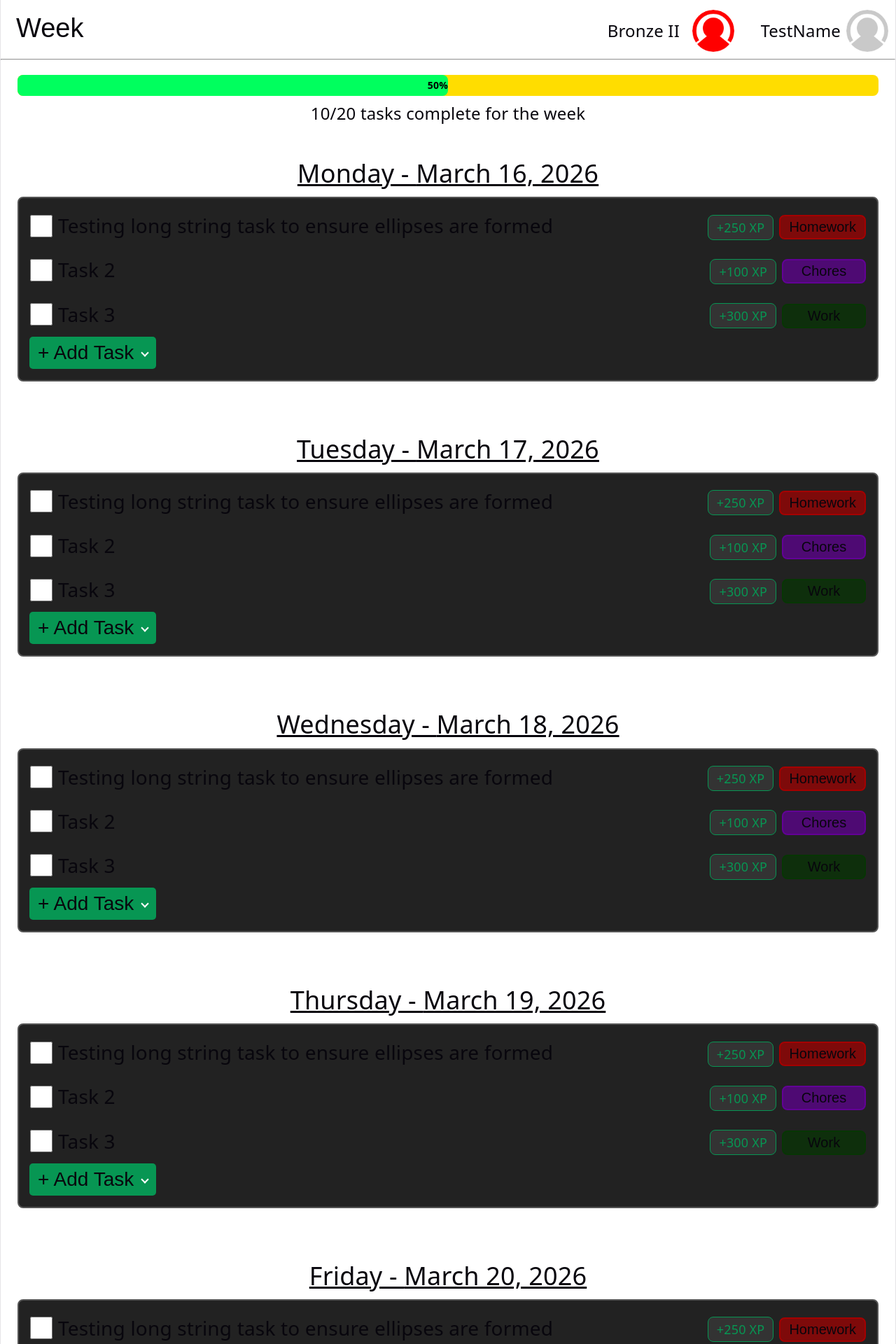
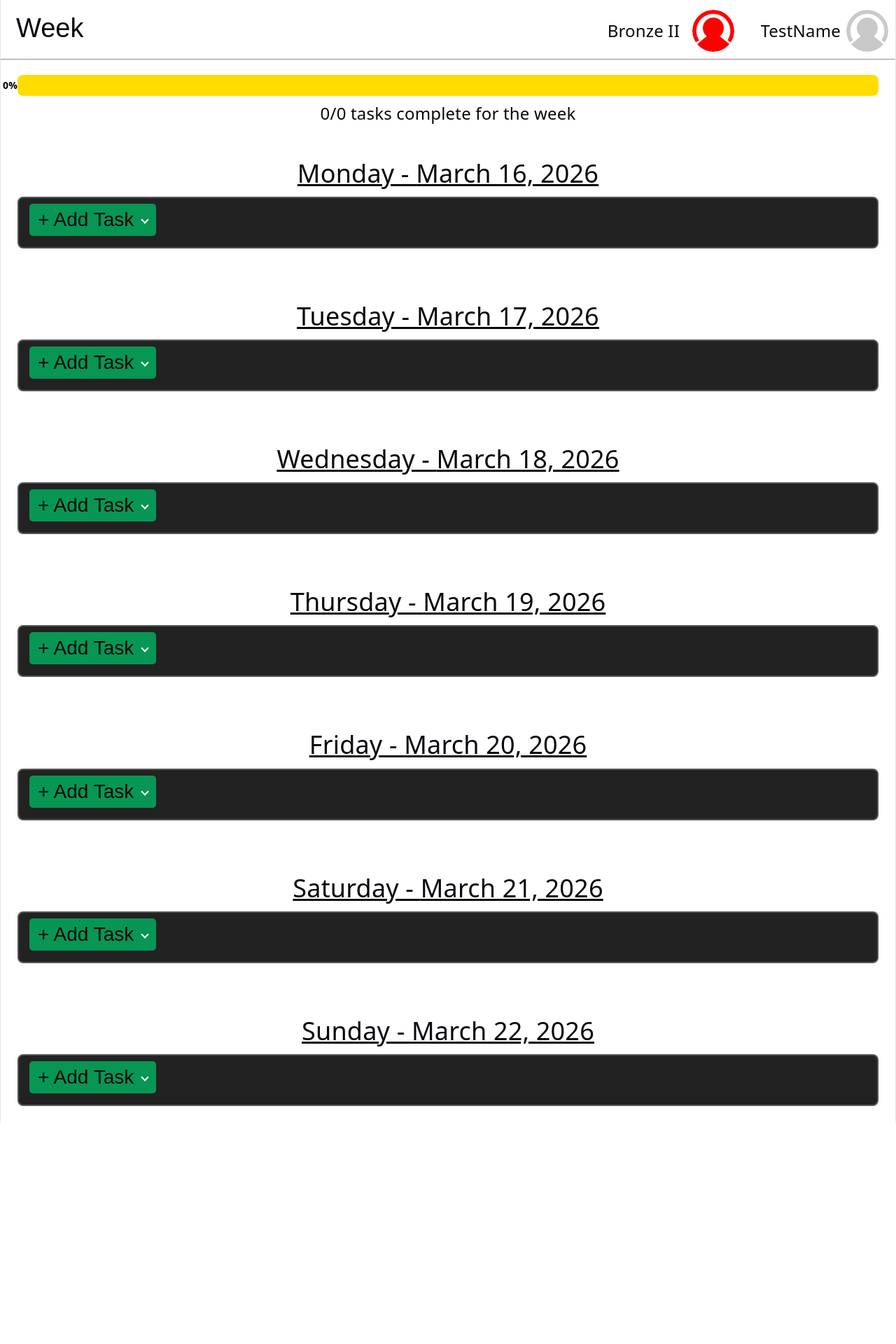
Before and after one commit to IHatePython375/Gamified-To-do, a React (Vite) app in the folder gamified_frontend/: page /week in a window 1280 px wide. Shown: the top 1920 px of the page at 70% size. After the commit the page ends 1604 px from the top, so only its background shows below. Built offline with nearby package versions, Linux system fonts and the light colour scheme.

Commit message:
link shared task state across pages, add dynamic progress bars

```diff
--- a/gamified_frontend/src/App.jsx
+++ b/gamified_frontend/src/App.jsx
@@ -1,17 +1,20 @@
 import './App.css'
-import {Routes, Route, Navigate} from 'react-router-dom'
+import { Routes, Route, Navigate } from 'react-router-dom'
 import Home from './Home.jsx'
 import Today from './Today.jsx'
 import Week from './Week.jsx'
+import { TaskProvider } from './TaskContext.jsx'
 
 function App() {
   return (
+    <TaskProvider>
       <Routes>
         <Route path='/' element={<Home />} />
         <Route path="/today" element={<Today />} />
         <Route path="/week" element={<Week />} />
         <Route path="*" element={<Navigate to="/" replace />} />
       </Routes>
+    </TaskProvider>
   )
 }
 
--- a/gamified_frontend/src/Home.jsx
+++ b/gamified_frontend/src/Home.jsx
@@ -5,8 +5,20 @@ import ProgressBar from './components/progress_bar.jsx';
 import GetDate from './track_tasks.jsx'
 import DrawTodayWidget from './components/todayListHomePg.jsx';
 import { XPPerTask } from './components/xpPerTask.jsx';
+import { useTasks } from './TaskContext.jsx'
+
 
 export default function Home() {
+    const { tasks } = useTasks()
+    const todayStr = new Date().toLocaleDateString('en-CA')
+    const todayTasks = tasks.filter(t => t.date === todayStr)
+
+    const todayProgress = todayTasks.length === 0 ? 0 : Math.round((todayTasks.filter(t => t.checked).length / todayTasks.length) * 100)
+    const weekStart = (() => { const d = new Date(); d.setDate(d.getDate() - (d.getDay() + 6) % 7); return d })()
+    const weekTasks = tasks.filter(t => { const td = new Date(t.date); const we = new Date(weekStart); we.setDate(weekStart.getDate() + 6); return td >= weekStart && td <= we })
+    const weekProgress = weekTasks.length === 0 ? 0 : Math.round((weekTasks.filter(t => t.checked).length / weekTasks.length) * 100)
+
+
     return (
         <div className="app">
             <DrawTopbar page="Home"/>
@@ -39,7 +51,7 @@ export default function Home() {
                     }}>
                         Today
                     </span>
-                    <ProgressBar progress={50}
+                    <ProgressBar progress={todayProgress}
                         style={{
                             flex: 1,
                             height: '30px',
@@ -62,7 +74,7 @@ export default function Home() {
                     }}>
                         Week
                     </span>
-                    <ProgressBar progress={50}
+                    <ProgressBar progress={weekProgress}
                         style={{
                             flex: 1,
                             height: '30px',
@@ -70,11 +82,7 @@ export default function Home() {
                         }}/>
                 </div>
                 <div style={{width: '100%'}}>
-                    <DrawTodayWidget tasks={[
-                        {name: 'Testing long string task to ensure ellipses are formed', type: 'Homework'},
-                        {name: 'Task 2', type: 'Chores'},
-                        {name: 'Task 3', type: 'Work'}
-                    ]}/>
+                    <DrawTodayWidget tasks={todayTasks} />
                 </div>
             </main>
         </div>
--- /dev/null
+++ b/gamified_frontend/src/TaskContext.jsx
@@ -0,0 +1,33 @@
+import React, { createContext, useContext, useState } from 'react';
+
+const TaskContext = createContext();
+
+export function TaskProvider({ children }) {
+    const [tasks, setTasks] = useState([]);
+
+    function addTask(newTask) {
+        setTasks(prev => [...prev, { ...newTask, checked: false, id: Date.now() }]);
+    }
+
+    function toggleTask(id) {
+        setTasks(prev => prev.map(t => t.id === id ? { ...t, checked: !t.checked } : t));
+    }
+
+    function updateTask(id, updates) {
+        setTasks(prev => prev.map(t => t.id === id ? { ...t, ...updates } : t));
+    }
+
+    function deleteTask(id) {
+        setTasks(prev => prev.filter(t => t.id !== id));
+    }
+
+    return (
+        <TaskContext.Provider value={{ tasks, addTask, toggleTask, updateTask, deleteTask }}>
+            {children}
+        </TaskContext.Provider>
+    );
+}
+
+export function useTasks() {
+    return useContext(TaskContext);
+}
--- a/gamified_frontend/src/Today.jsx
+++ b/gamified_frontend/src/Today.jsx
@@ -6,8 +6,17 @@ import GetDate from './track_tasks.jsx'
 import DrawTodayPgWidget from './components/taskWidget.jsx';
 import { XPPerTask } from './components/xpPerTask.jsx';
 import DrawAddTaskButton from './components/addTaskButton.jsx';
+import { useTasks } from './TaskContext.jsx'
+
 
 export default function Today() {
+    const todayStr = new Date().toLocaleDateString('en-CA');
+
+    const { tasks } = useTasks()
+    const todayCompleted = tasks.filter(t => t.date === todayStr && t.checked).length
+    const todayProgress = tasks.filter(t => t.date === todayStr).length === 0 ? 0 : Math.round((todayCompleted / tasks.filter(t => t.date === todayStr).length) * 100)
+
+
     return (
         <div className="app">
             <DrawTopbar page="Today"/>
@@ -20,7 +29,7 @@ export default function Today() {
                     width: '100%',
                     marginTop: '12px'
                 }}>
-                    <ProgressBar progress={50}
+                    <ProgressBar progress={todayProgress}
                         style={{
                             flex: 1,
                             height: '30px',
@@ -35,7 +44,7 @@ export default function Today() {
                     display: 'block',
                     textAlign: 'center',
                 }}>
-                    2/4 tasks complete for the day
+                    {todayCompleted}/{tasks.filter(t => t.date === todayStr).length} tasks complete for the day
                 </span>
                 <div>
                     <div style={{
@@ -48,11 +57,7 @@ export default function Today() {
                         <u><GetDate options={{weekday: 'long', month: 'long', day: 'numeric', year: 'numeric'}}/></u>
                     </div>
                     <div style={{width: '100%'}}>
-                        <DrawTodayPgWidget tasks={[
-                            {name: 'Testing long string task to ensure ellipses are formed', type: 'Homework'},
-                            {name: 'Task 2', type: 'Chores'},
-                            {name: 'Task 3', type: 'Work'},
-                        ]}/>
+                        <DrawTodayPgWidget date={todayStr} />
                     </div>
                 </div>
             </main>
--- a/gamified_frontend/src/Week.jsx
+++ b/gamified_frontend/src/Week.jsx
@@ -6,6 +6,8 @@ import GetDate from './track_tasks.jsx'
 import DrawTodayPgWidget from './components/taskWidget.jsx';
 import { XPPerTask } from './components/xpPerTask.jsx';
 import DrawAddTaskButton from './components/addTaskButton.jsx';
+import { useTasks } from './TaskContext.jsx'
+
 
 export default function Week() {
     const currDay = new Date()
@@ -19,6 +21,24 @@ export default function Week() {
         return d.toLocaleDateString('en-US', {month: 'long', day: 'numeric', year: 'numeric'})
     }
 
+    function getDayISO(offset) {
+        const d = new Date(startOfWeek)
+        d.setDate(startOfWeek.getDate() + offset)
+        return d.toLocaleDateString('en-CA')
+    }
+
+    const { tasks } = useTasks()
+    const weekTasks = tasks.filter(t => {
+        const taskDate = new Date(t.date)
+        const weekEnd = new Date(startOfWeek)
+        weekEnd.setDate(startOfWeek.getDate() + 6)
+        return taskDate >= startOfWeek && taskDate <= weekEnd
+    })
+    const weekCompleted = weekTasks.filter(t => t.checked).length
+    const weekProgress = weekTasks.length === 0 ? 0 : Math.round((weekCompleted / weekTasks.length) * 100)
+
+
+
     return (
         <div className="app">
             <DrawTopbar page="Week"/>
@@ -31,7 +51,7 @@ export default function Week() {
                     width: '100%',
                     marginTop: '12px'
                 }}>
-                    <ProgressBar progress={50}
+                    <ProgressBar progress={weekProgress}
                         style={{
                             flex: 1,
                             height: '30px',
@@ -46,7 +66,7 @@ export default function Week() {
                     display: 'block',
                     textAlign: 'center',
                 }}>
-                    10/20 tasks complete for the week
+                    {weekCompleted}/{weekTasks.length} tasks complete for the week
                 </span>
                 <div>
                     <div style={{
@@ -58,11 +78,7 @@ export default function Week() {
                     }}>
                         <u>Monday - {getDay(0)}</u>
                     </div>
-                    <DrawTodayPgWidget tasks={[
-                        {name: 'Testing long string task to ensure ellipses are formed', type: 'Homework'},
-                        {name: 'Task 2', type: 'Chores'},
-                        {name: 'Task 3', type: 'Work'},
-                    ]}/>
+                    <DrawTodayPgWidget date={getDayISO(0)} />
                 </div>
                 <div>
                     <div style={{
@@ -74,11 +90,7 @@ export default function Week() {
                     }}>
                         <u>Tuesday - {getDay(1)}</u>
                     </div>
-                    <DrawTodayPgWidget tasks={[
-                        {name: 'Testing long string task to ensure ellipses are formed', type: 'Homework'},
-                        {name: 'Task 2', type: 'Chores'},
-                        {name: 'Task 3', type: 'Work'},
-                    ]}/>
+                    <DrawTodayPgWidget date={getDayISO(1)} />
                 </div>
                 <div>
                     <div style={{
@@ -90,11 +102,8 @@ export default function Week() {
                     }}>
                         <u>Wednesday - {getDay(2)}</u>
                     </div>
-                    <DrawTodayPgWidget tasks={[
-                        {name: 'Testing long string task to ensure ellipses are formed', type: 'Homework'},
-                        {name: 'Task 2', type: 'Chores'},
-                        {name: 'Task 3', type: 'Work'},
-                    ]}/>
+                    <DrawTodayPgWidget date={getDayISO(2)} />
+
                 </div>
                 <div>
                     <div style={{
@@ -106,11 +115,8 @@ export default function Week() {
                     }}>
                         <u>Thursday - {getDay(3)}</u>
                     </div>
-                    <DrawTodayPgWidget tasks={[
-                        {name: 'Testing long string task to ensure ellipses are formed', type: 'Homework'},
-                        {name: 'Task 2', type: 'Chores'},
-                        {name: 'Task 3', type: 'Work'},
-                    ]}/>
+                    <DrawTodayPgWidget date={getDayISO(3)} />
+
                 </div>
                 <div>
                     <div style={{
@@ -122,11 +128,8 @@ export default function Week() {
                     }}>
                         <u>Friday - {getDay(4)}</u>
                     </div>
-                    <DrawTodayPgWidget tasks={[
-                        {name: 'Testing long string task to ensure ellipses are formed', type: 'Homework'},
-                        {name: 'Task 2', type: 'Chores'},
-                        {name: 'Task 3', type: 'Work'},
-                    ]}/>
+                    <DrawTodayPgWidget date={getDayISO(4)} />
+
                 </div>
                 <div>
                     <div style={{
@@ -138,11 +141,8 @@ export default function Week() {
                     }}>
                         <u>Saturday - {getDay(5)}</u>
                     </div>
-                    <DrawTodayPgWidget tasks={[
-                        {name: 'Testing long string task to ensure ellipses are formed', type: 'Homework'},
-                        {name: 'Task 2', type: 'Chores'},
-                        {name: 'Task 3', type: 'Work'},
-                    ]}/>
+                    <DrawTodayPgWidget date={getDayISO(5)} />
+
                 </div>
                 <div>
                     <div style={{
@@ -154,11 +154,7 @@ export default function Week() {
                     }}>
                         <u>Sunday - {getDay(6)}</u>
                     </div>
-                    <DrawTodayPgWidget tasks={[
-                        {name: 'Testing long string task to ensure ellipses are formed', type: 'Homework'},
-                        {name: 'Task 2', type: 'Chores'},
-                        {name: 'Task 3', type: 'Work'},
-                    ]}/>
+                    <DrawTodayPgWidget date={getDayISO(6)} />
                 </div>
             </main>
         </div>
--- a/gamified_frontend/src/components/taskWidget.jsx
+++ b/gamified_frontend/src/components/taskWidget.jsx
@@ -1,63 +1,33 @@
-import React, {useContext} from 'react'
-import {Link} from 'react-router-dom'
+import React from 'react'
 import { XPPerTask, TaskType } from './xpPerTask'
 import { getCategoryColorBg, getCategoryColorBorder } from './categoryHelper'
 import DrawAddTaskButton from './addTaskButton.jsx'
-import GetDate from '../track_tasks.jsx'
+import { useTasks } from '../TaskContext.jsx'
 import './modifyTaskButton.css'
 
 const categories = ['Homework', 'Chores', 'Work']
 
-/*Remove pre-loaded tasks after designing rest of interface, used just for */
-export default function DrawTodayPgWidget({tasks: preLoadedTasks=[]}) {
-    const [tasks, setTasks] = React.useState(preLoadedTasks)
-    const [editingIndex, setEditingIndex] = React.useState(null)
+export default function DrawTodayPgWidget({ date }) {
+    const { tasks, addTask, toggleTask, updateTask, deleteTask } = useTasks()
+    const filteredTasks = tasks.filter(t => t.date === date)
+
+    const [editingId, setEditingId] = React.useState(null)
     const [taskName, setTaskName] = React.useState('')
     const [error, setError] = React.useState('')
     const [selectedCategory, setSelectedCategory] = React.useState('General')
     const [categoryOpen, setCategoryOpen] = React.useState(false)
 
     function addTaskToList(newTask) {
-        setTasks([...tasks, {...newTask, checked: false}])
+        addTask({ ...newTask, date: date })
     }
 
-
-    function toggleTask(index) {
-        setTasks(tasks.map((task, i) => {
-            if (i == index) {
-                return {...task, checked: !task.checked}
-            }
-            else {
-                return task
-            }
-        }))
-    }
-
-    function changeCategory(index, newCategory) {
-        setTasks(tasks.map((task, i) => {
-            if (i == index) {
-                return {...task, type: newCategory}
-            }
-            else {
-                return task
-            }
-        }))
-        setEditingIndex(null)
-    }
-
-    function handleSave(index) {
-        const updatedName = taskName.trim() || tasks[index].name
-        setTasks(tasks.map((task, i) => {
-            if (i == index) {
-                return { ...task, name: updatedName, type: selectedCategory }
-            } else {
-                return task
-            }
-        }))
+    function handleSave(id) {
+        const updatedName = taskName.trim() || filteredTasks.find(t => t.id === id).name
+        updateTask(id, { name: updatedName, type: selectedCategory })
         setTaskName('')
         setSelectedCategory('General')
         setError('')
-        setEditingIndex(null)
+        setEditingId(null)
     }
 
     function handleCancel() {
@@ -65,12 +35,7 @@ export default function DrawTodayPgWidget({tasks: preLoadedTasks=[]}) {
         setSelectedCategory('General')
         setError('')
         setCategoryOpen(false)
-        setEditingIndex(null)
-    }
-
-    function handleDelete(index) {
-        setTasks(tasks.filter((_, i) => i !== index))
-        setEditingIndex(null)
+        setEditingId(null)
     }
 
     return (
@@ -90,10 +55,8 @@ export default function DrawTodayPgWidget({tasks: preLoadedTasks=[]}) {
                 boxSizing: 'border-box',
                 overflow: 'visible'
             }}>
-                {tasks.map((task, index) => {
-                    console.log('task value: ', task)
-                    return (
-                    <div key={index} style={{
+                {filteredTasks.map((task) => (
+                    <div key={task.id} style={{
                         display: 'flex',
                         flexDirection: 'row',
                         alignItems: 'center',
@@ -113,7 +76,7 @@ export default function DrawTodayPgWidget({tasks: preLoadedTasks=[]}) {
                         }}>
                             <input type="checkbox"
                                 checked={task.checked || false}
-                            onChange={() => toggleTask(index)}
+                                onChange={() => toggleTask(task.id)}
                                 style={{
                                     width: '32px',
                                     height: '32px',
@@ -154,10 +117,10 @@ export default function DrawTodayPgWidget({tasks: preLoadedTasks=[]}) {
                             <div style={{ position: 'relative' }}>
                                 <button
                                     onClick={() => {
-                                        if (editingIndex === index) {
-                                            setEditingIndex(null)
+                                        if (editingId === task.id) {
+                                            setEditingId(null)
                                         } else {
-                                            setEditingIndex(index)
+                                            setEditingId(task.id)
                                             setTaskName(task.name)
                                             setSelectedCategory(task.type)
                                         }
@@ -175,7 +138,7 @@ export default function DrawTodayPgWidget({tasks: preLoadedTasks=[]}) {
                                     }}>
                                     <TaskType taskCategory={task.type} />
                                 </button>
-                                {editingIndex === index && (
+                                {editingId === task.id && (
                                     <div className="modifyTaskMenu">
                                         <div style={{
                                             fontSize: '26px',
@@ -237,9 +200,9 @@ export default function DrawTodayPgWidget({tasks: preLoadedTasks=[]}) {
                                                         width: '100%',
                                                         boxSizing: 'border-box',
                                                     }}>
-                                                        {categories.map((category, index) => (
+                                                        {categories.map((category, i) => (
                                                             <div
-                                                                key={index}
+                                                                key={i}
                                                                 className="dropdownMenuItem"
                                                                 style={{
                                                                     background: getCategoryColorBg(category),
@@ -260,9 +223,8 @@ export default function DrawTodayPgWidget({tasks: preLoadedTasks=[]}) {
                                                     </div>
                                                 )}
                                             </div>
-                                            <button onClick={() => handleSave(index)} style={{
+                                            <button onClick={() => handleSave(task.id)} style={{
                                                 borderRadius: '8px',
-                                                block: 'inline',
                                                 border: '2px solid var(--accent)',
                                                 padding: '0 12px',
                                                 width: '190px',
@@ -277,7 +239,6 @@ export default function DrawTodayPgWidget({tasks: preLoadedTasks=[]}) {
                                             </button>
                                             <button onClick={handleCancel} style={{
                                                 borderRadius: '8px',
-                                                block: 'inline',
                                                 border: '2px solid #555',
                                                 padding: '0 12px',
                                                 width: '190px',
@@ -292,7 +253,7 @@ export default function DrawTodayPgWidget({tasks: preLoadedTasks=[]}) {
                                                 Cancel
                                             </button>
                                         </div>
-                                        <button onClick={() => handleDelete(index)} style={{
+                                        <button onClick={() => deleteTask(task.id)} style={{
                                             borderRadius: '8px',
                                             border: '2px solid #9e0000',
                                             padding: '0',
@@ -313,8 +274,7 @@ export default function DrawTodayPgWidget({tasks: preLoadedTasks=[]}) {
                             </div>
                         </div>
                     </div>
-                    )
-                })}
+                ))}
                 <DrawAddTaskButton onAddTask={addTaskToList}/>
             </div>
         </div>
```
Lines whose indentation alone changed are shown as unchanged.
